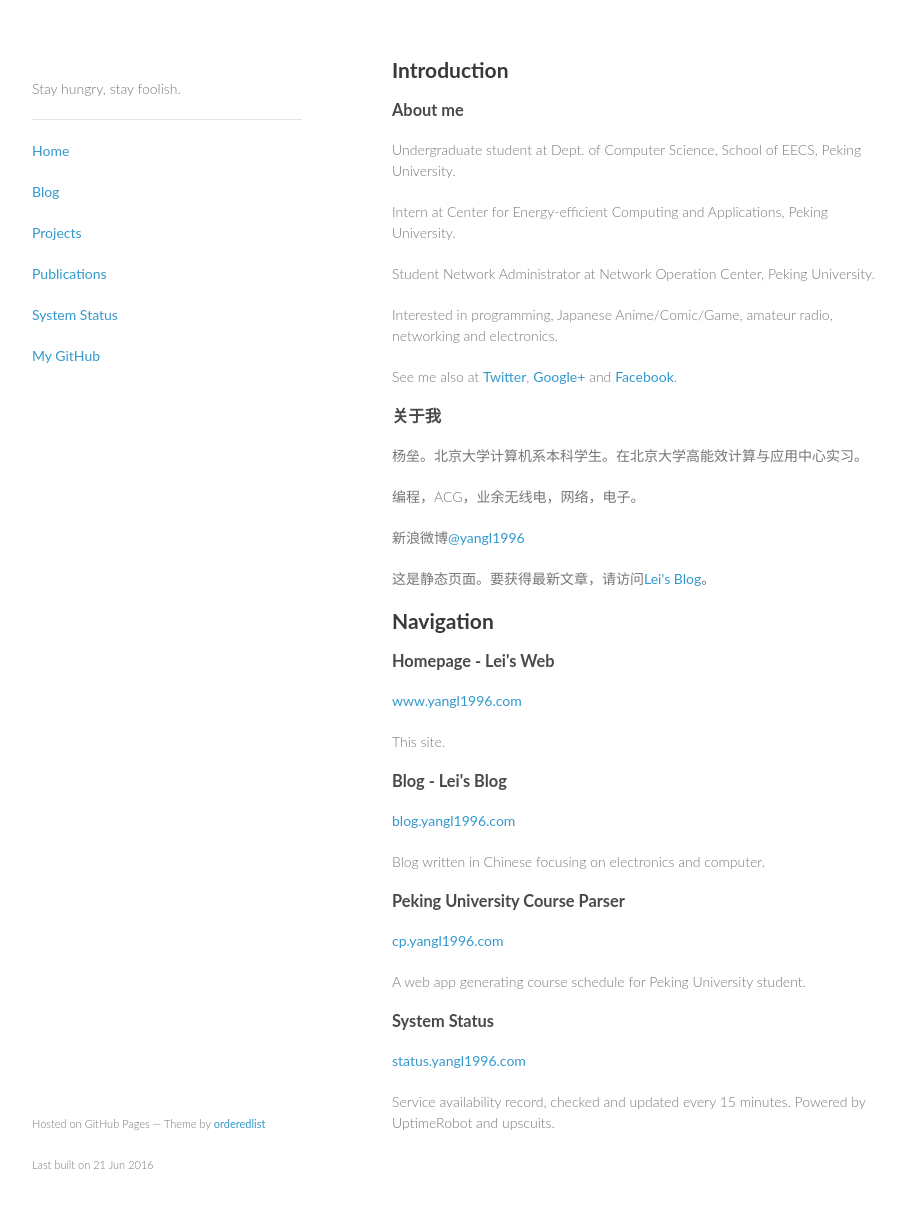
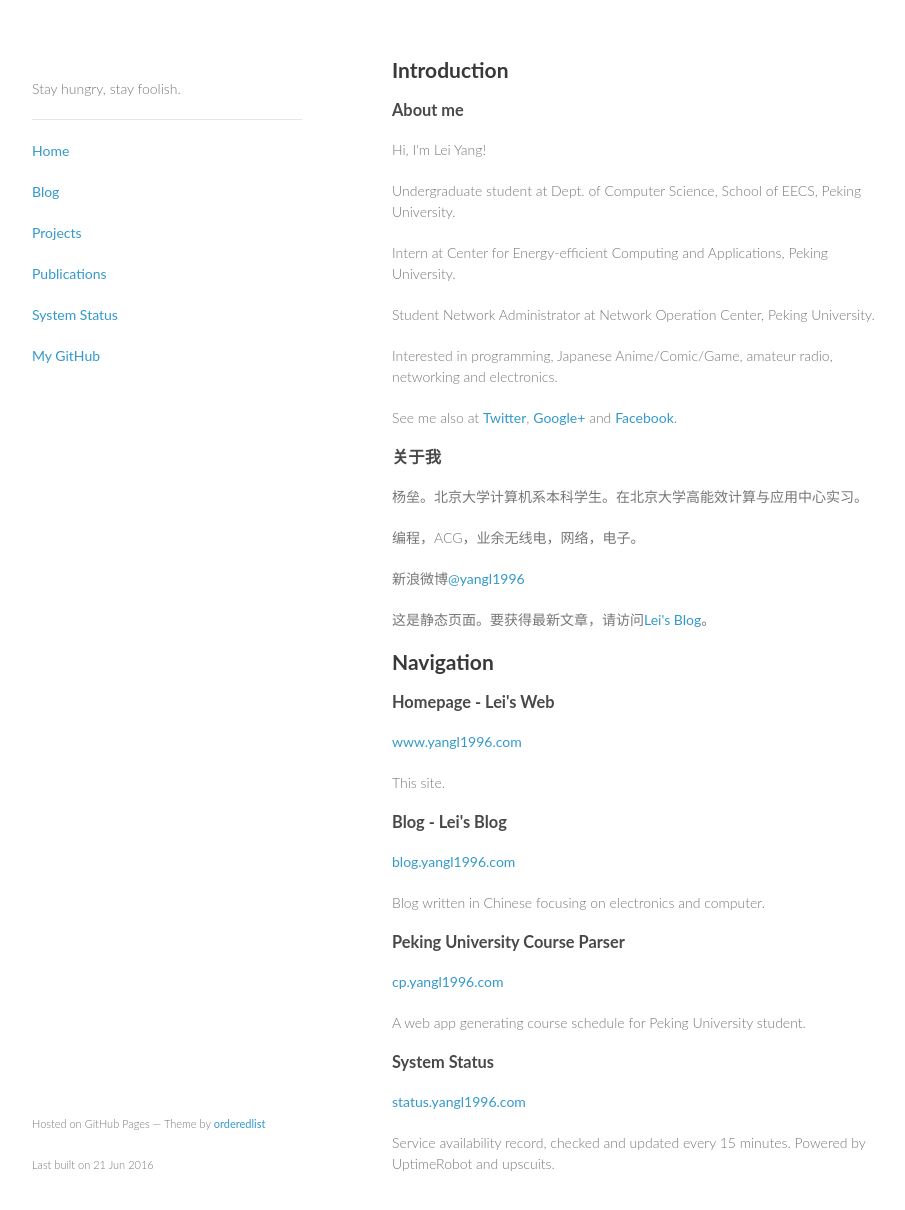
Before and after one commit to yangl1996/homepage, a Jekyll site: the page built from index.html, in a window 1280 px wide and 1244 px high. Shown: the top 1210 px of the window, without its empty margins (178-1083 px from the left). Built offline with Jekyll 4.4.1, drawn with Linux system fonts in a browser that asks for light colours; some web fonts are replaced; comment, search, counter and statistics services are not loaded.

Commit message:
Update index.html

```diff
--- a/index.html
+++ b/index.html
@@ -5,6 +5,8 @@
 <h2>Introduction</h2>
 
 <h3>About me</h3>
+
+<p>Hi, I'm Lei Yang!</p>
 
 <p>Undergraduate student at Dept. of Computer Science, School of EECS, Peking University.</p>
 
```
